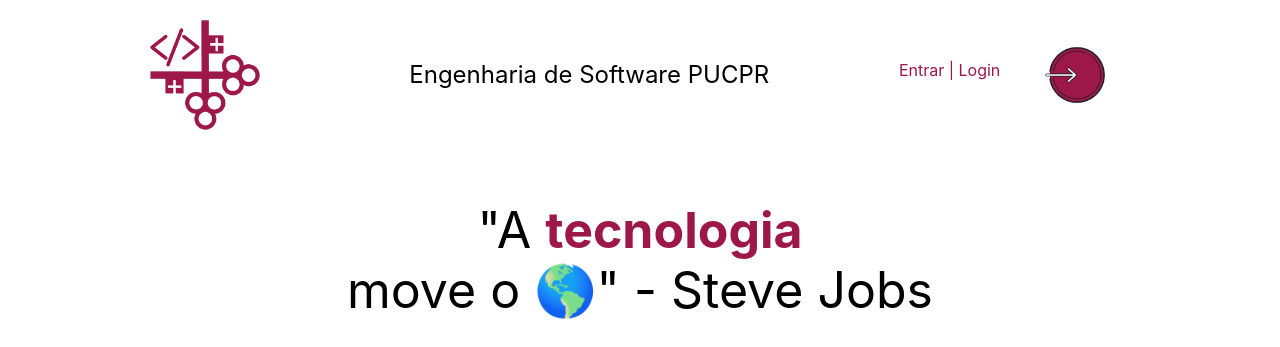
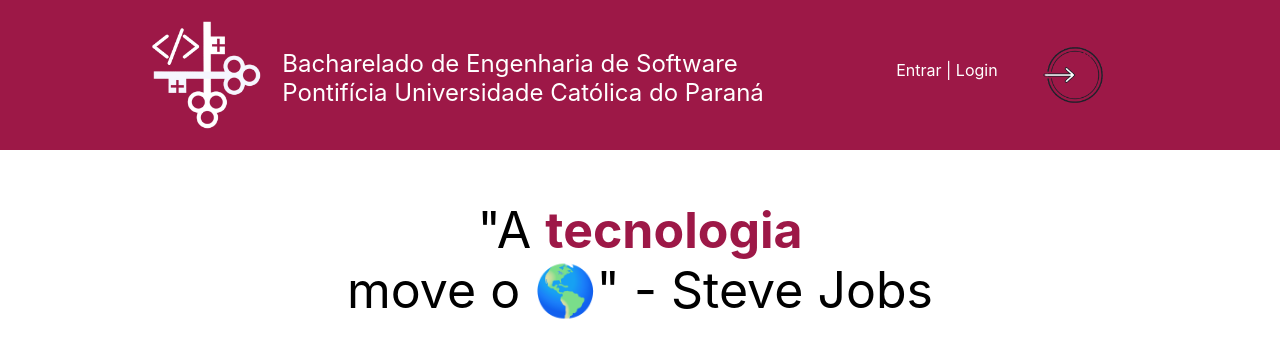
Before and after one commit to Alessandro-Schmidt/PJBL_Site_BES, a PHP site: page / in a window 1280 px wide. Shown: the top 347 px of the page. Run offline with PHP 8.4, Linux system fonts and the light colour scheme.

Commit message:
PArte superior concluída

```diff
--- a/index.html
+++ b/index.html
@@ -12,10 +12,9 @@
     <header>
         <nav>
             <div class="logo_nav">
-                <a href="index.html"><img src="img/fundo_branco.png" alt="logo_BES"></a>
-            </div>
-            <div class="title_nav">
-            Engenharia de Software PUCPR
+                <a href="index.html"><img src="img/fundo_vermelho.png" alt="logo_BES"></a>
+                <p>Bacharelado de Engenharia de Software<br>Pontifícia Universidade Católica do Paraná
+                </p>
             </div>
             <div class="btn_entrar_nav">
                 <div class="text_btn">
@@ -53,7 +52,6 @@
                 </div>
             </div>
         </div>
-        <div class="transicao"></div>
     </main>
     <footer>
         <div class="options">
--- a/styles/styles_index.css
+++ b/styles/styles_index.css
@@ -7,19 +7,24 @@
 }
 
 nav{
-    background-color: white;
+    background-color: #9d1847;
     justify-content: space-evenly;
     display: flex;
     height: 150px
 }
 
+.logo_nav{
+    display: flex;
+}
+
+.logo_nav p {
+    color: white;
+    font-size: 18pt;
+    padding-top: 25px;
+}
+
 .logo_nav img{
     height: 150px;
-}
-
-.title_nav{
-    font-size: 18pt;
-    padding-top: 60px;
 }
 
 .btn_entrar_nav{
@@ -33,7 +38,7 @@
 
 .text_btn a {
     padding-top: 60px;
-    color: #9d1847;
+    color: white;
     text-decoration: none;
 }
 .img_btn img{
```
